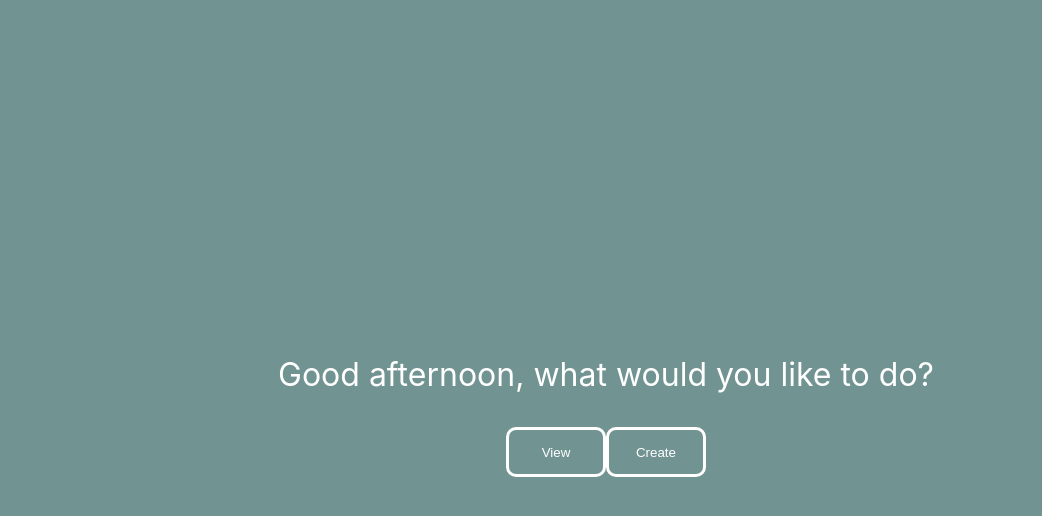
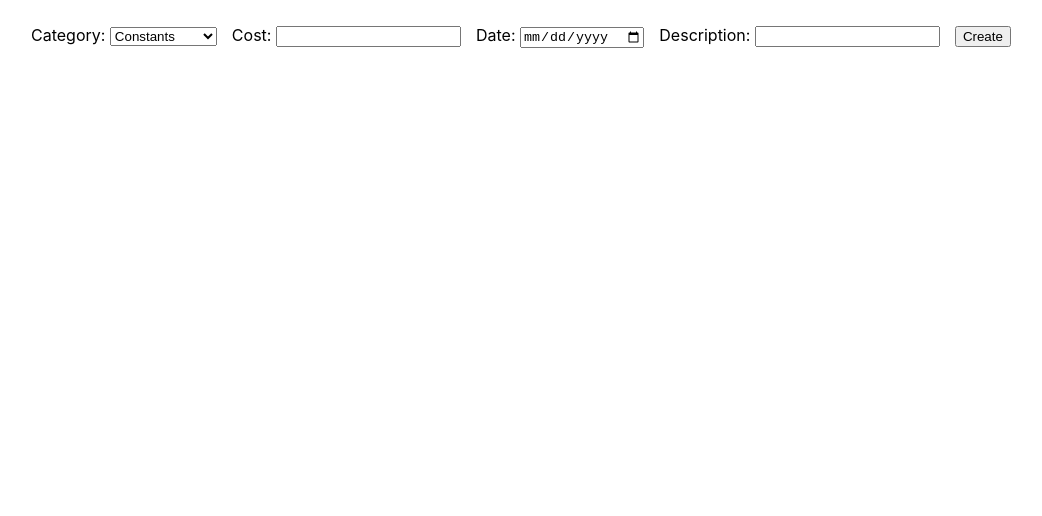
Before and after one commit to isaq98/finance-tracker, a React (Create React App) app in the folder frontend/: page /expenseform in a window 1280 px wide. Shown: the top 516 px of the page, without its empty margins (34-1076 px from the left). Built offline with nearby package versions, Linux system fonts and the light colour scheme.

Commit message:
Adding react-router support to connect to different components

```diff
--- a/frontend/package.json
+++ b/frontend/package.json
@@ -12,6 +12,7 @@
     "react": "^18.2.0",
     "react-dom": "^18.2.0",
     "react-redux": "^8.0.5",
+    "react-router-dom": "^6.4.5",
     "react-scripts": "5.0.1",
     "web-vitals": "^2.1.4"
   },
--- a/frontend/src/App.js
+++ b/frontend/src/App.js
@@ -2,11 +2,15 @@ import React from 'react'
 import PrimaryTable from 'Components/PrimaryTable/PrimaryTable';
 import ExpenseForm from 'Components/ExpenseForm/ExpenseForm';
 import LandingPage from 'Components/LandingPage';
+import {Routes, Route} from 'react-router-dom';
 
 function App() {
   return (
     <div>
-      <LandingPage/>
+    <Routes>
+      <Route path="/" element={<LandingPage />}/>
+      <Route path="/expenseform" element={<ExpenseForm />}/>
+    </Routes>
     </div>
   )
 }
--- a/frontend/src/components/FancyButton/index.js
+++ b/frontend/src/components/FancyButton/index.js
@@ -4,7 +4,7 @@ import './_FancyButton.scss';
 function FancyButton(props) {
     const {buttonText, buttonFunction, propClass} = props;
     return (
-        <button className={propClass}>{buttonText}</button>
+        <button className={propClass} onClick={buttonFunction}>{buttonText}</button>
     )
 }
 
--- a/frontend/src/components/LandingPage/index.js
+++ b/frontend/src/components/LandingPage/index.js
@@ -1,8 +1,13 @@
 import React from 'react';
 import FancyButton from 'Components/FancyButton';
+import {useNavigate} from 'react-router-dom';
 import './_LandingPage.scss';
 
 function LandingPage() {
+    const navigate = useNavigate();
+    const clickTest = () => {
+        navigate('/expenseform');
+    }
     return (
         <div className="landing-page">
             <div className="center-content">
@@ -11,7 +16,7 @@ function LandingPage() {
                 </div>
                 <div className="button-div">
                     <FancyButton buttonText='View' propClass='landing'/>
-                    <FancyButton buttonText='Create' propClass='landing'/>
+                    <FancyButton buttonText='Create' propClass='landing' buttonFunction={clickTest}/>
                 </div>
             </div>
         </div>
--- a/frontend/src/index.js
+++ b/frontend/src/index.js
@@ -2,6 +2,7 @@ import React from 'react';
 import { createRoot } from 'react-dom/client';
 import { Provider } from 'react-redux';
 import { store } from './app/store';
+import {BrowserRouter as Router} from 'react-router-dom';
 import App from './App';
 import reportWebVitals from './reportWebVitals';
 import './index.css';
@@ -12,7 +13,9 @@ const root = createRoot(container);
 root.render(
   <React.StrictMode>
     <Provider store={store}>
-      <App />
+      <Router>
+        <App />
+      </Router>
     </Provider>
   </React.StrictMode>
 );
```
Also changed, not shown: 1 other file (tests, documents, lock files or other folders).
